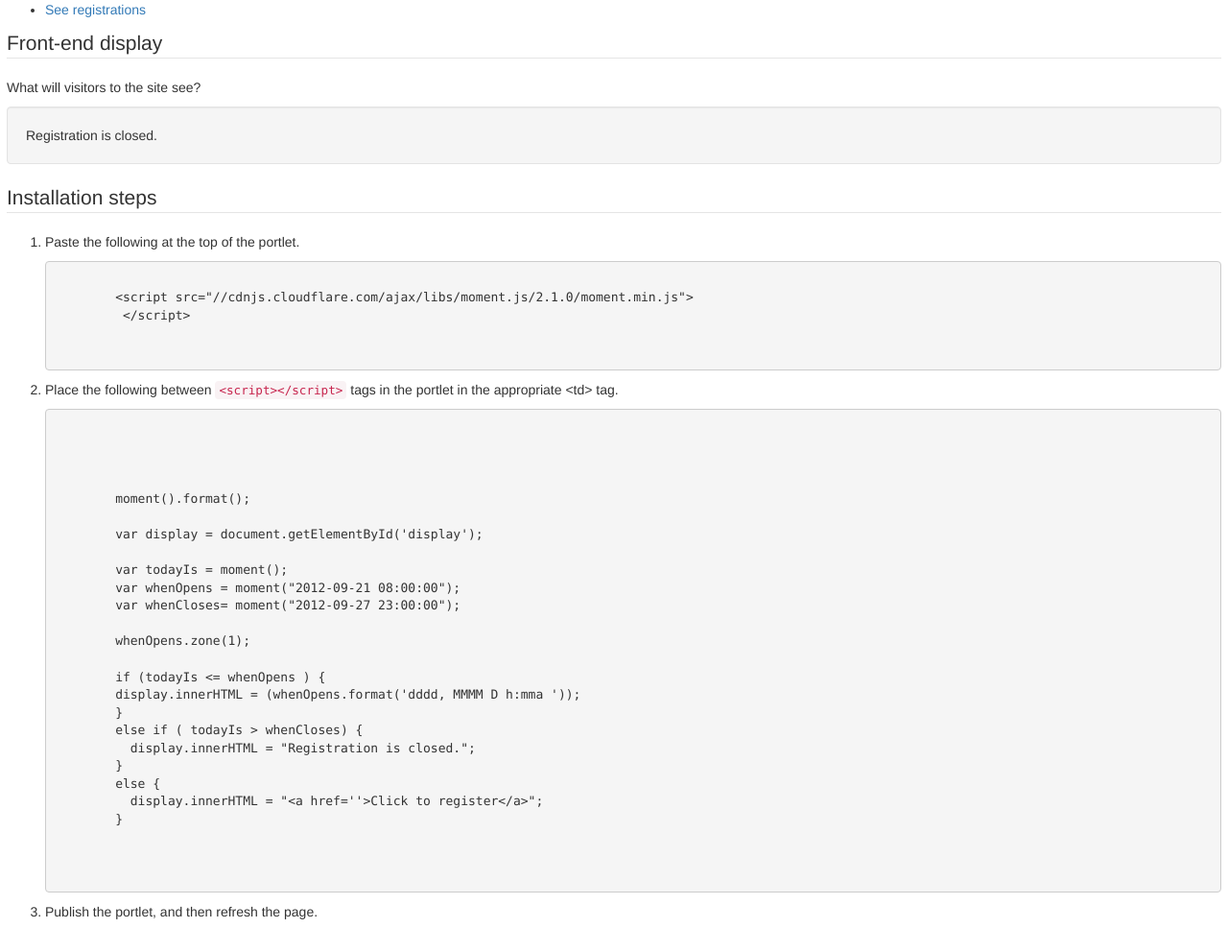
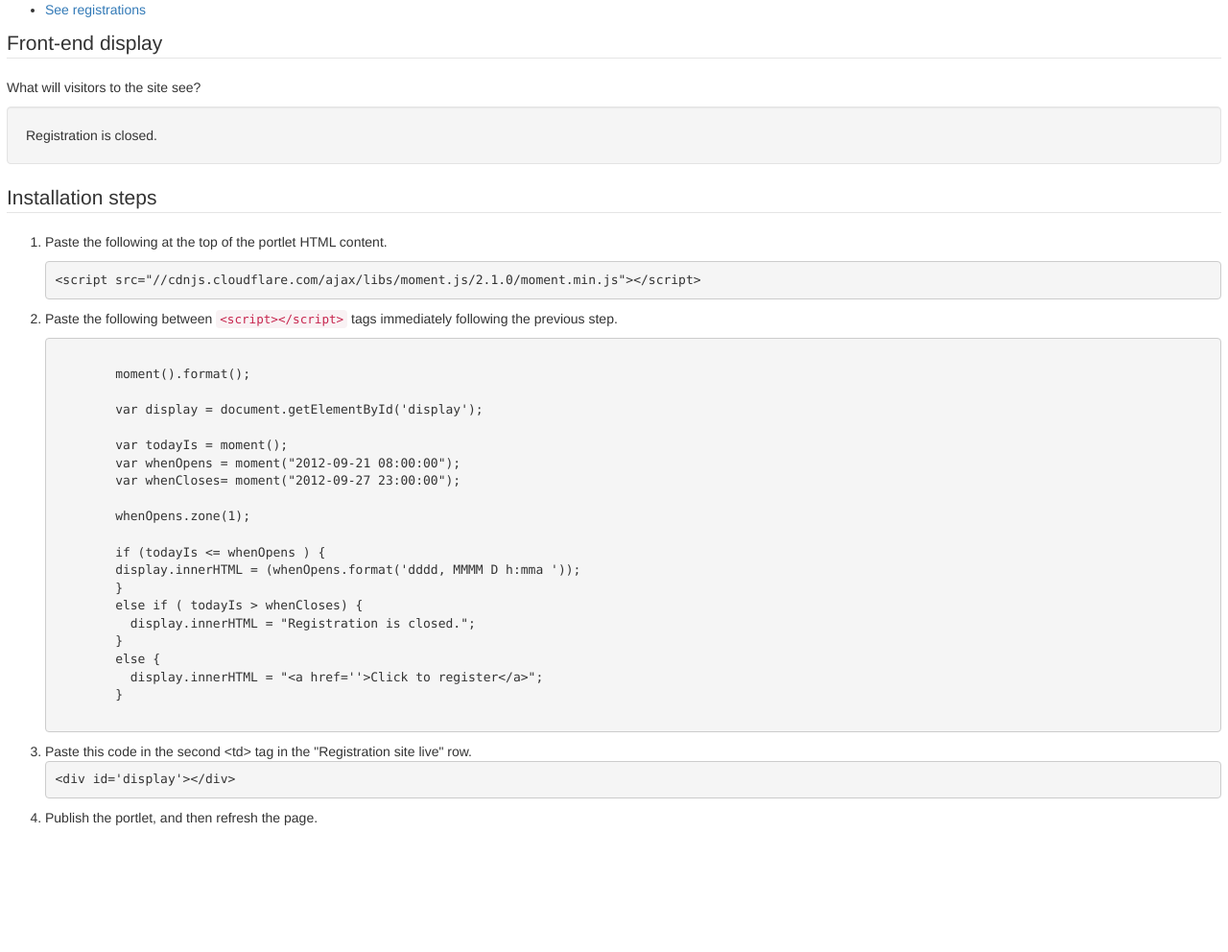
Before and after one commit to prsolans/GPRegistration, a PHP site: page /globalprize/school_detail.php?school=1 in a window 1280 px wide. Shown: the part 583-1575 px from the top of the page at 96% size. After the commit the page ends 1443 px from the top, so only its background shows below. Run offline with PHP 8.4, Linux system fonts and the light colour scheme; data comes from the database, SQL or seed files in the repository; data that the repository does not hold is empty; some libraries are stand-ins or nearby versions.

Commit message:
Updated instructions on school detail page

```diff
--- a/admin/school_detail.php
+++ b/admin/school_detail.php
@@ -106,16 +106,10 @@ while($thisSchool = mysql_fetch_array($schoolResult)){
       }
       </style>
         <legend>Installation steps</legend>
-      <ol><li>Paste the following at the top of the portlet.</p>
-      <pre><code>
-        &lt;script src="//cdnjs.cloudflare.com/ajax/libs/moment.js/2.1.0/moment.min.js"&gt;
-         &lt;/script&gt;
-
-      </code></pre></li>
-      <li>Place the following between <code>&lt;script&gt;&lt;/script&gt;</code> tags in the portlet in the appropriate &lt;td&gt; tag.</p>
-      <pre><code>
-
-         <script class='script' type='text/plain'>
+      <ol><li>Paste the following at the top of the portlet HTML content.</p>
+      <pre><code>&lt;script src="//cdnjs.cloudflare.com/ajax/libs/moment.js/2.1.0/moment.min.js"&gt;&lt;/script&gt;</code></pre></li>
+      <li>Paste the following between <code>&lt;script&gt;&lt;/script&gt;</code> tags immediately following the previous step.</p>
+      <pre><code><script class='script' type='text/plain'>
         moment().format();
 
         var display = document.getElementById('display');
@@ -135,9 +129,11 @@ while($thisSchool = mysql_fetch_array($schoolResult)){
         else {
           display.innerHTML = "<a href=''>Click to register</a>";
         }
-        </script>
-       </code></pre>
-    </li><li>Publish the portlet, and then refresh the page.</li></ol>
+        </script></code></pre>
+    </li>
+    <li>Paste this code in the second &lt;td&gt; tag in the "Registration site live" row.
+      <pre><code>&lt;div id='display'&gt;&lt;/div&gt;</code></pre>
+    <li>Publish the portlet, and then refresh the page.</li></ol>
       </div>
 
   </div>
```
